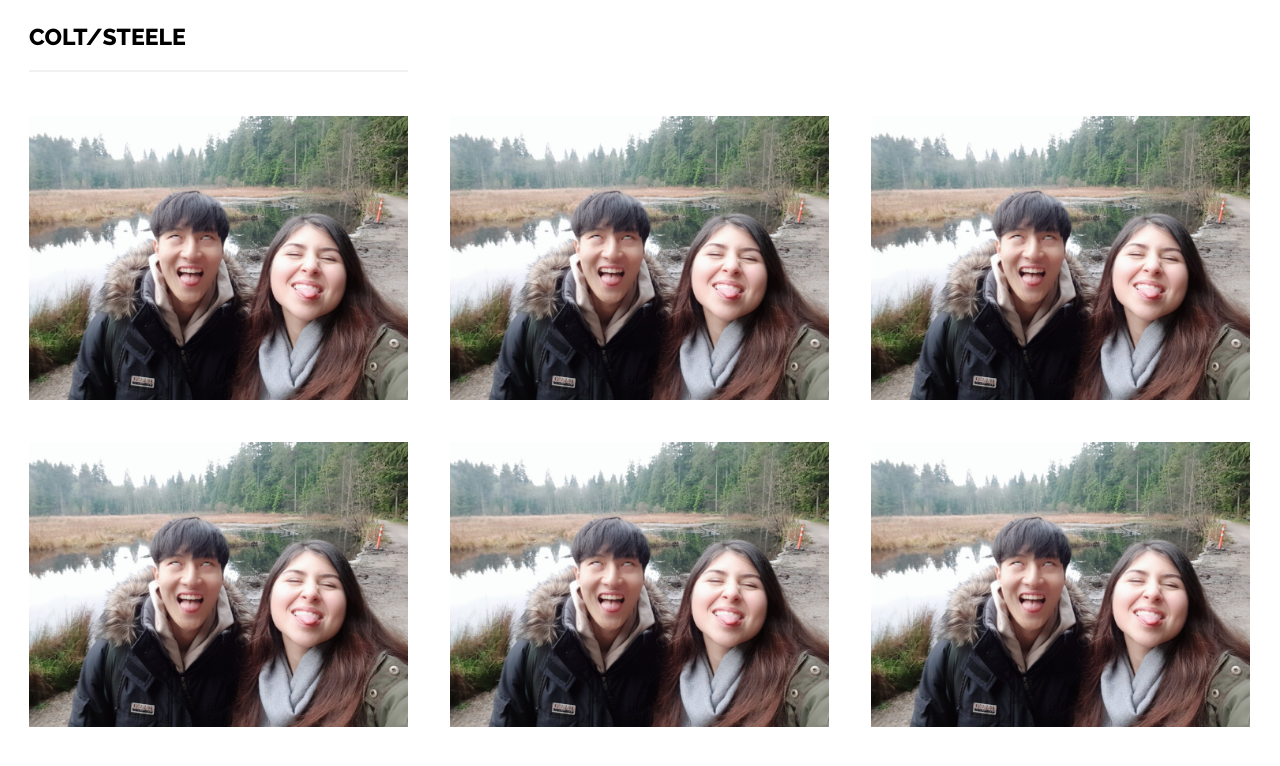
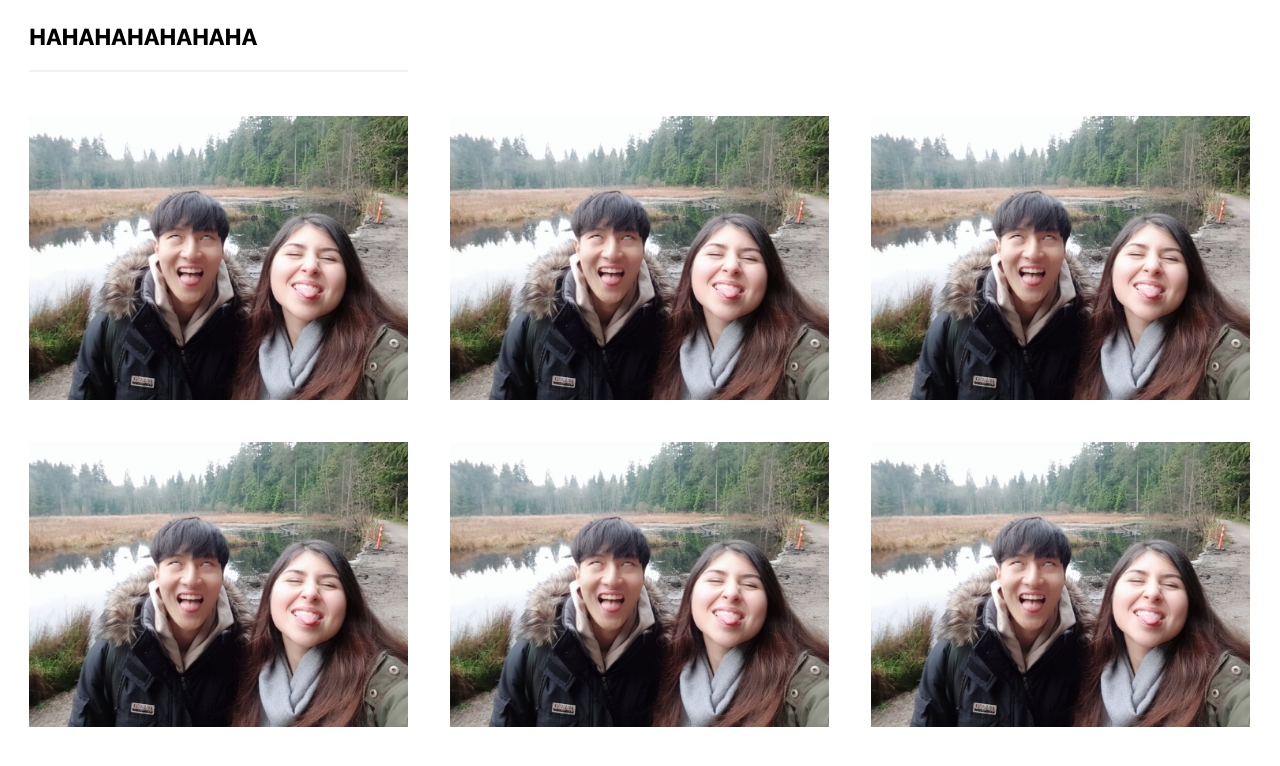
Before and after one commit to jungho1109/anahaha, a plain HTML site: page index2.html in a window 1280 px wide. Shown: the top 766 px of the page. Drawn offline with Linux system fonts and the light colour scheme.

Commit message:
Add files via upload

```diff
--- a/index2.html
+++ b/index2.html
@@ -25,7 +25,7 @@
 </head>
 
 <body>
-    <p>Colt/Steele</p>
+    <p>HAHAHAHAHAHAHA</p>
     <!-- Massimo Margagnoni -->
     <img src="1.jpg">
     <img src="1.jpg">
```
